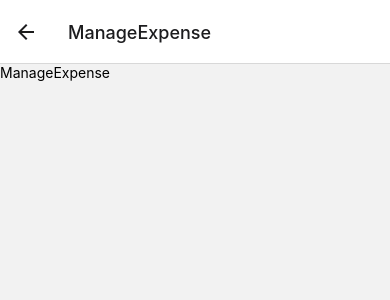
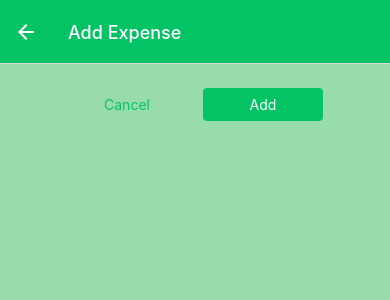
Before and after one commit to vikrantaroraa/react-native-expense-tracker, a React Native app: screen /ManageExpense in a window 390 px wide. Shown: the top 300 px of the page. Built offline with nearby package versions, Linux system fonts and the light colour scheme.

Commit message:
feat: added buttons and styles to ManageExpense component

```diff
--- a/App.js
+++ b/App.js
@@ -68,7 +68,14 @@
     <>
       <StatusBar style="auto" />
       <NavigationContainer>
-        <Stack.Navigator>
+        <Stack.Navigator
+          screenOptions={{
+            headerStyle: {
+              backgroundColor: GlobalStyles.colors.primary500,
+            },
+            headerTintColor: "#fff",
+          }}
+        >
           <Stack.Screen
             name="ExpensesOverview"
             component={ExpensesOverview}
@@ -76,7 +83,13 @@
               headerShown: false,
             }}
           />
-          <Stack.Screen name="ManageExpense" component={ManageExpense} />
+          <Stack.Screen
+            name="ManageExpense"
+            component={ManageExpense}
+            options={{
+              presentation: "modal",
+            }}
+          />
         </Stack.Navigator>
       </NavigationContainer>
     </>
--- a/components/ExpensesOutput/ExpenseItem.js
+++ b/components/ExpensesOutput/ExpenseItem.js
@@ -4,11 +4,13 @@
 import getFormattedDate from "../../utils/date";
 import { useNavigation } from "@react-navigation/native";
 
-function ExpenseItem({ description, date, amount }) {
+function ExpenseItem({ id, description, date, amount }) {
   const navigation = useNavigation();
 
   const expenseItemPressHandler = () => {
-    navigation.navigate("ManageExpense");
+    navigation.navigate("ManageExpense", {
+      expenseId: id,
+    });
   };
 
   return (
--- /dev/null
+++ b/components/UI/Button.js
@@ -0,0 +1,45 @@
+import React from "react";
+import { Pressable, StyleSheet, Text, View } from "react-native";
+import { GlobalStyles } from "../../constants/styles";
+
+function Button({ children, onPress, mode, style }) {
+  return (
+    <View style={style}>
+      <Pressable
+        onPress={onPress}
+        style={({ pressed }) => pressed && styles.pressed}
+      >
+        <View style={[styles.button, mode === "flat" && styles.flat]}>
+          <Text style={[styles.buttonText, mode === "flat" && styles.flatText]}>
+            {children}
+          </Text>
+        </View>
+      </Pressable>
+    </View>
+  );
+}
+
+export default Button;
+
+const styles = StyleSheet.create({
+  button: {
+    borderRadius: 4,
+    padding: 8,
+    backgroundColor: GlobalStyles.colors.primary500,
+  },
+  flat: {
+    backgroundColor: "transparent",
+  },
+  buttonText: {
+    color: "white",
+    textAlign: "center",
+  },
+  flatText: {
+    color: GlobalStyles.colors.primary500,
+  },
+  pressed: {
+    opacity: 0.75,
+    backgroundColor: GlobalStyles.colors.primary100,
+    borderRadius: 4,
+  },
+});
--- a/constants/styles.js
+++ b/constants/styles.js
@@ -12,7 +12,7 @@
     primary800: "#03642b",
     accent500: "#f7bc0c",
     error50: "#fcc4e4",
-    error500: "#9b095c",
+    error500: "#e03535",
     gray500: "#39324a",
     gray700: "#221c30",
   },
--- a/screens/ManageExpense.js
+++ b/screens/ManageExpense.js
@@ -1,8 +1,71 @@
-import React from "react";
-import { Text } from "react-native";
+import React, { useLayoutEffect } from "react";
+import { StyleSheet, Text, View } from "react-native";
+import { GlobalStyles } from "../constants/styles";
+import IconButton from "../components/UI/IconButton";
+import Button from "../components/UI/Button";
 
-function ManageExpense() {
-  return <Text>ManageExpense</Text>;
+function ManageExpense({ route, navigation }) {
+  const expenseId = route.params?.expenseId;
+  const isEditing = !!expenseId;
+
+  useLayoutEffect(() => {
+    navigation.setOptions({
+      title: isEditing ? "Edit Expense" : "Add Expense",
+    });
+  }, [navigation, isEditing]);
+
+  const deleteExpenseHandler = () => {};
+
+  const cancelHandler = () => {};
+
+  const confirmHandler = () => {};
+
+  return (
+    <View style={styles.container}>
+      <View style={styles.buttons}>
+        <Button mode="flat" onPress={cancelHandler} style={styles.button}>
+          Cancel
+        </Button>
+        <Button onPress={confirmHandler} style={styles.button}>
+          {isEditing ? "Update" : "Add"}
+        </Button>
+      </View>
+      {isEditing && (
+        <View style={styles.deleteContainer}>
+          <IconButton
+            name="trash"
+            size={28}
+            color={"black"}
+            onPress={deleteExpenseHandler}
+          />
+        </View>
+      )}
+    </View>
+  );
 }
 
 export default ManageExpense;
+
+const styles = StyleSheet.create({
+  container: {
+    flex: 1,
+    padding: 24,
+    backgroundColor: GlobalStyles.colors.primary700,
+  },
+  deleteContainer: {
+    marginTop: 16,
+    paddingTop: 8,
+    borderTopWidth: 2,
+    borderTopColor: GlobalStyles.colors.primary400,
+    alignItems: "center",
+  },
+  buttons: {
+    flexDirection: "row",
+    alignItems: "center",
+    justifyContent: "center",
+  },
+  button: {
+    minWidth: 120,
+    marginHorizontal: 8,
+  },
+});
```
